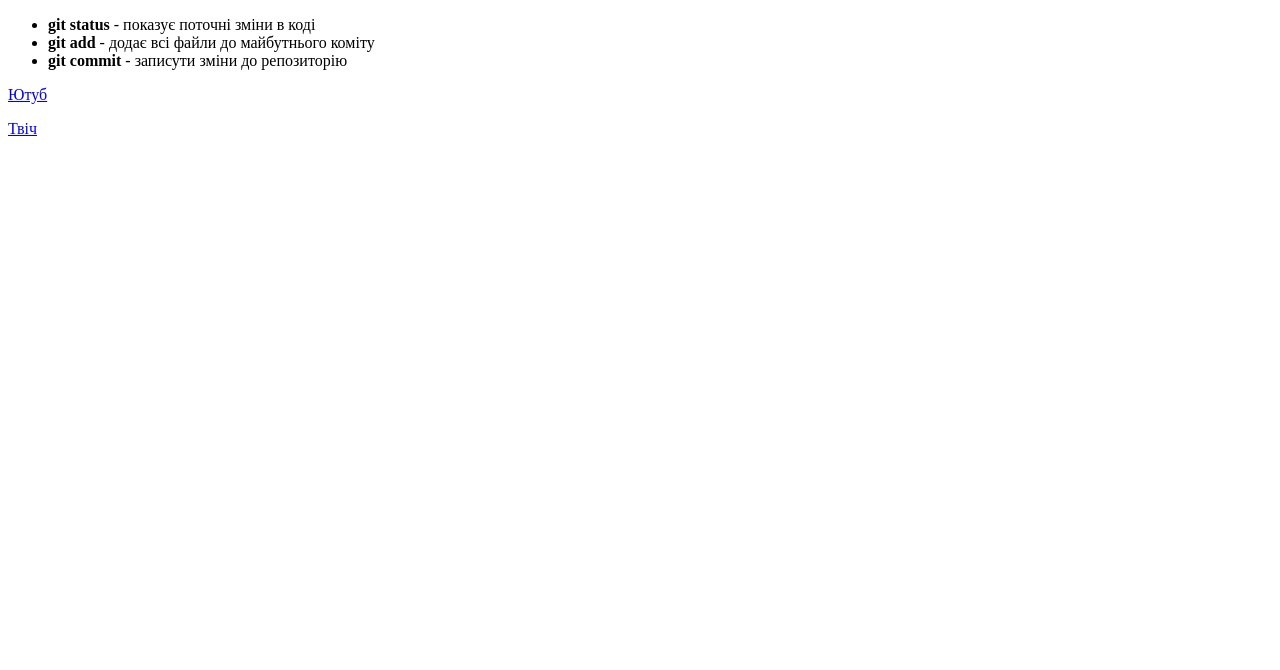
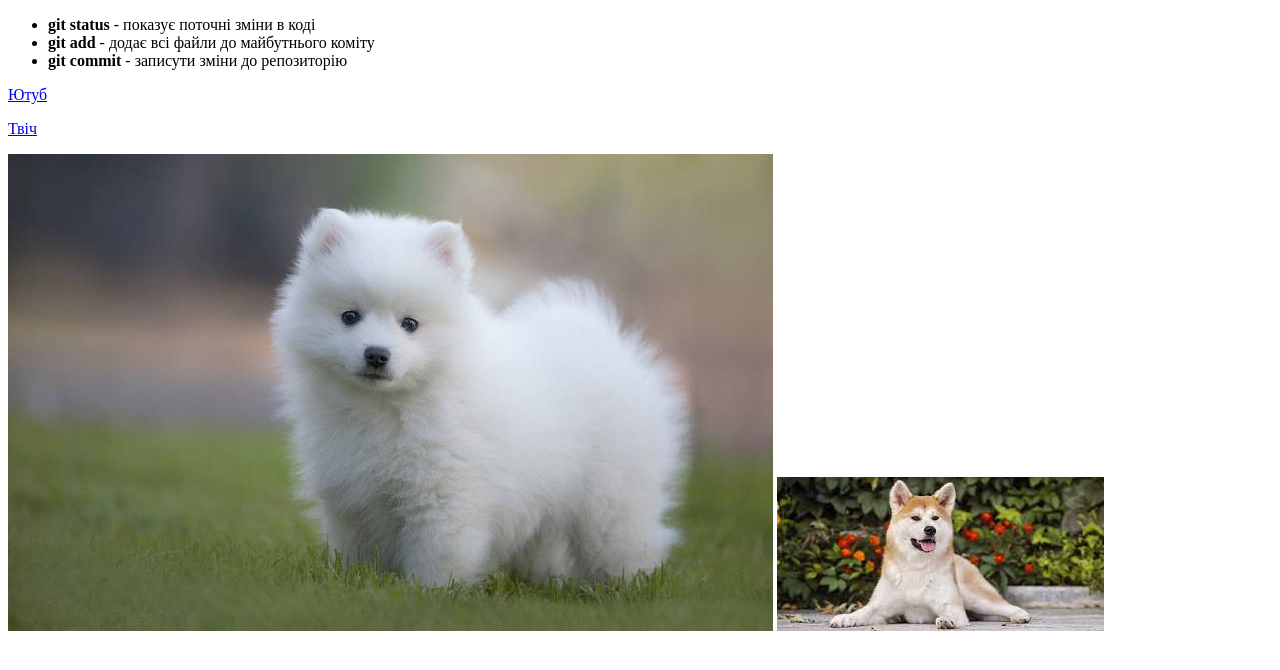
Before and after one commit to BalabanovAlex/hillel, a plain HTML site: page index.html in a window 1280 px wide. Drawn offline with Linux system fonts and the light colour scheme.

```diff
--- a/index.html
+++ b/index.html
@@ -20,5 +20,7 @@
     </ul>
     <p> <a  href="https://www.youtube.com/">Ютуб</a> </p>
     <p> <a  href="https://www.twitch.tv/?lang=ru">Твіч</a> </p>
+    <img src="img/img1.jpeg" alt="">
+    <img src="img/img2.jpg" alt="">
 </body>
 </html>
```
Also changed, not shown: img/img1.jpeg (added), img/img2.jpg (added).
